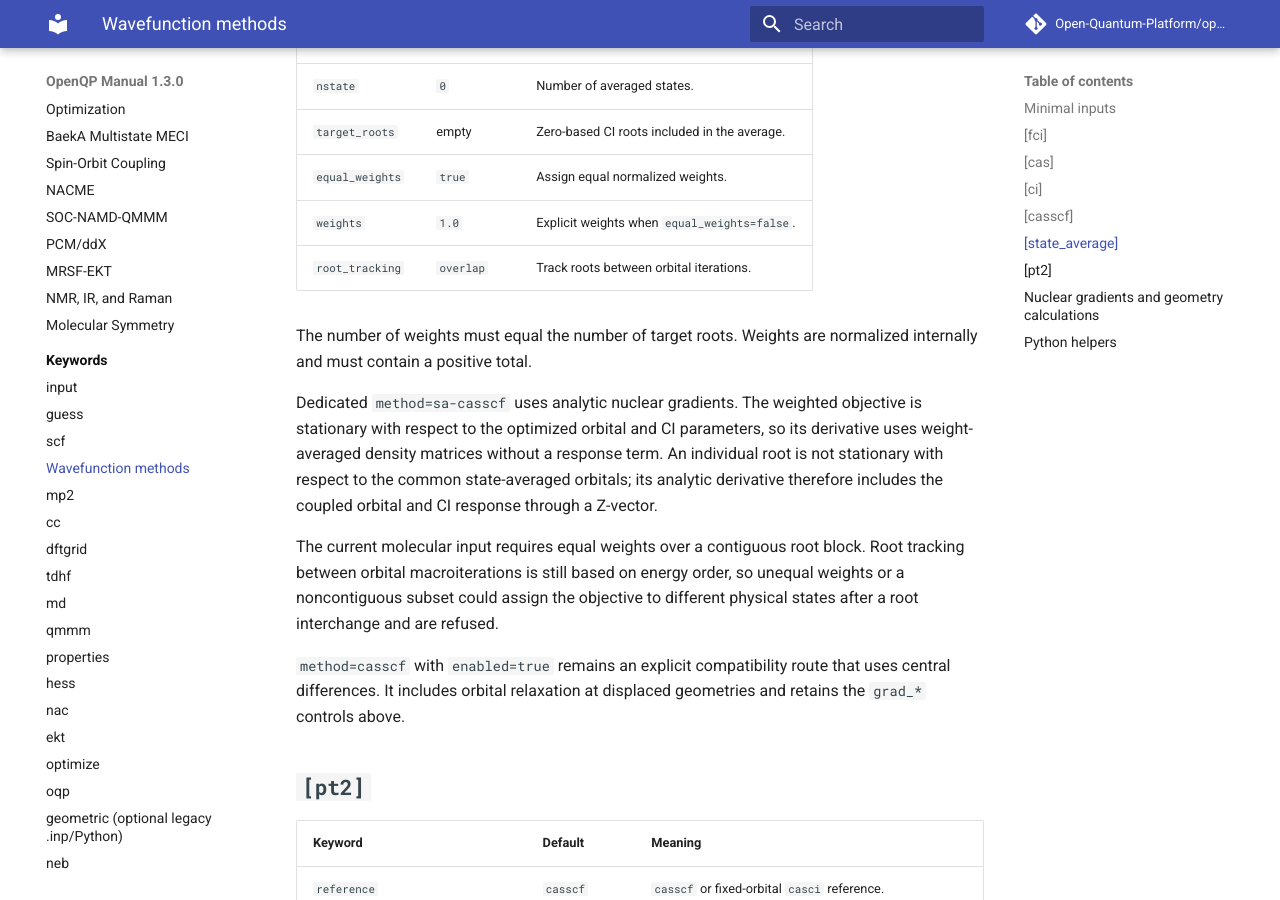
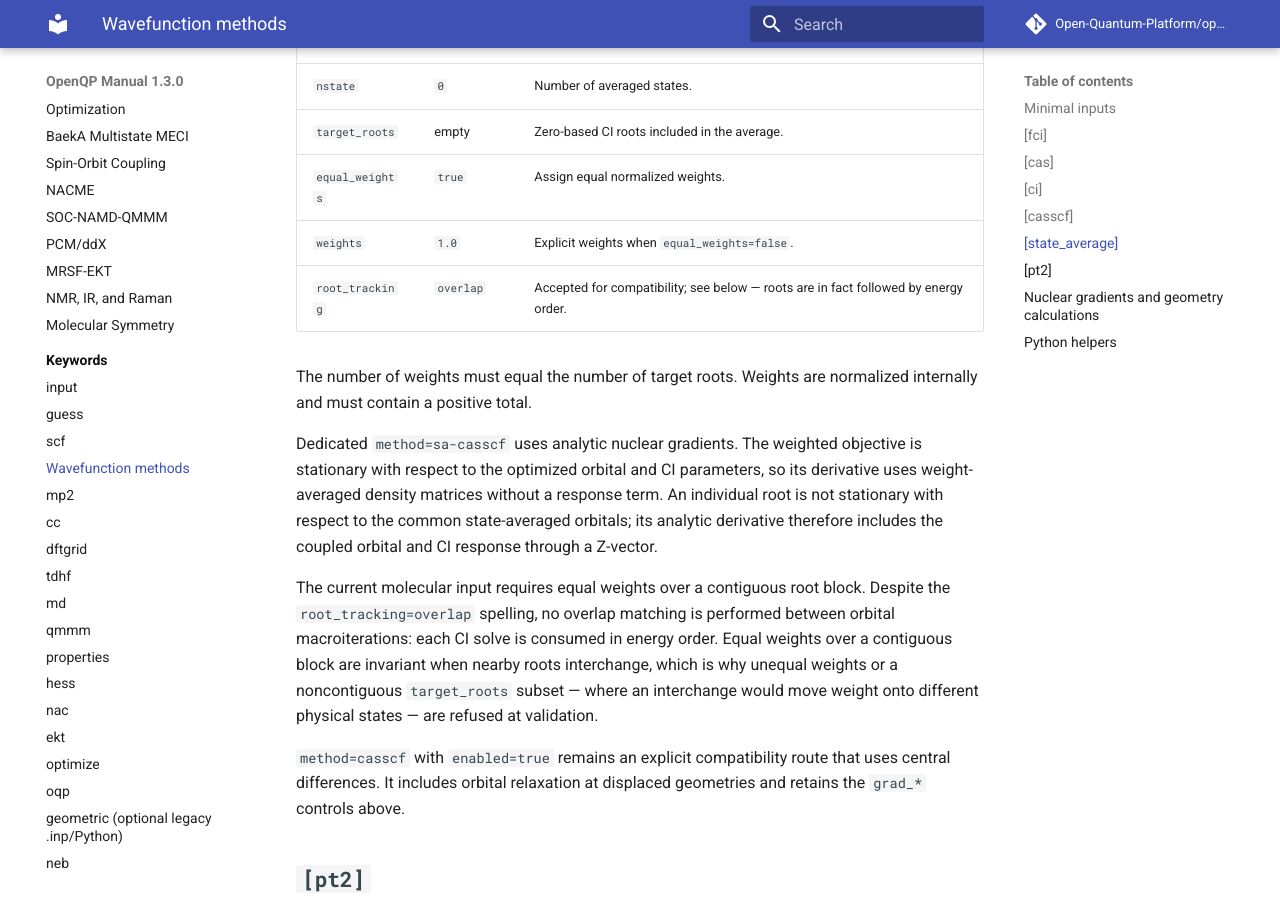
Before and after one commit to Open-Quantum-Platform/openqp-docs, an MkDocs documentation site: the page built from docs/keywords/wavefunction.md, in a window 1280 px wide and 900 px high, scrolled down 6172 px. Built offline with MkDocs 1.6.1 and Material for MkDocs 9.7.7, drawn with Linux system fonts in a browser that asks for light colours; comment, search, counter and statistics services are not loaded.

Commit message:
Document that state_average.root_tracking performs no overlap matching
Codex review on #42: the [state_average] table said root_tracking=overlap
tracks roots between orbital iterations while the SA-gradient prose said
tracking is by energy order. The code accepts only the overlap literal but does
no overlap matching between macroiterations (each CI solve is consumed in
energy order; that is exactly why unequal weights or a noncontiguous
target_roots subset are refused). Say so in both places.

Co-Authored-By: Claude Fable 5 <noreply@anthropic.com>

```diff
--- a/docs/keywords/wavefunction.md
+++ b/docs/keywords/wavefunction.md
@@ -220,7 +220,7 @@ either analytic derivative.
 | `target_roots` | empty | Zero-based CI roots included in the average. |
 | `equal_weights` | `true` | Assign equal normalized weights. |
 | `weights` | `1.0` | Explicit weights when `equal_weights=false`. |
-| `root_tracking` | `overlap` | Track roots between orbital iterations. |
+| `root_tracking` | `overlap` | Accepted for compatibility; see below — roots are in fact followed by energy order. |
 
 The number of weights must equal the number of target roots. Weights are
 normalized internally and must contain a positive total.
@@ -233,9 +233,12 @@ state-averaged orbitals; its analytic derivative therefore includes the
 coupled orbital and CI response through a Z-vector.
 
 The current molecular input requires equal weights over a contiguous root
-block. Root tracking between orbital macroiterations is still based on energy
-order, so unequal weights or a noncontiguous subset could assign the objective
-to different physical states after a root interchange and are refused.
+block. Despite the `root_tracking=overlap` spelling, no overlap matching is
+performed between orbital macroiterations: each CI solve is consumed in energy
+order. Equal weights over a contiguous block are invariant when nearby roots
+interchange, which is why unequal weights or a noncontiguous `target_roots`
+subset — where an interchange would move weight onto different physical
+states — are refused at validation.
 
 `method=casscf` with `enabled=true` remains an explicit compatibility route
 that uses central differences. It includes orbital relaxation at displaced
```
